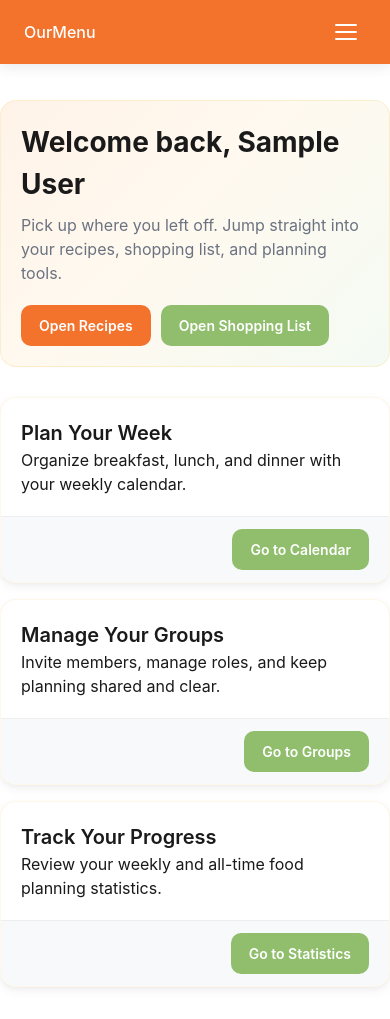
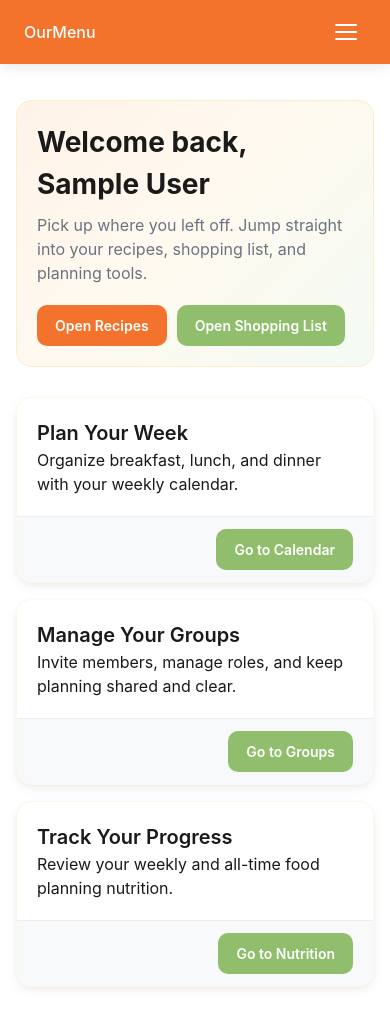
Before and after one commit to DTU-gruppe-12-24/62595-Full-stack-development, a Vue app in the folder frontend/: page / in a window 390 px wide. Built offline with nearby package versions, Linux system fonts and the light colour scheme; no server answers; sample sign-in values are in the browser's storage.

Commit message:
fix: align nutrition labels and page padding
Agent-Logs-Url: https://github.com/DTU-gruppe-12-24/62595-Full-stack-development/sessions/6df393d4-fa06-4d84-8a3b-77f129b151c9

Co-authored-by: JonasHersom <97104944+JonasHersom@users.noreply.github.com>

```diff
--- a/frontend/src/components/AppNavBar.vue
+++ b/frontend/src/components/AppNavBar.vue
@@ -44,7 +44,7 @@ function closeMenu() {
           <RouterLink to="/calendar" class="menu-item">Calendar</RouterLink>
           <RouterLink to="/shopping" class="menu-item">Shopping List</RouterLink>
           <RouterLink to="/groups" class="menu-item">Groups</RouterLink>
-          <RouterLink to="/statistics" class="menu-item">My statistics</RouterLink>
+          <RouterLink to="/statistics" class="menu-item">Our Nutrition</RouterLink>
           <AppButton variant="ghost" class="user-pill" @click="showProfile = true">
             <span class="icon">👨‍🍳</span>
             <span>Account</span>
@@ -70,7 +70,7 @@ function closeMenu() {
         <RouterLink to="/calendar" class="mobile-menu-item" @click="closeMenu">Calendar</RouterLink>
         <RouterLink to="/shopping" class="mobile-menu-item" @click="closeMenu">Shopping List</RouterLink>
         <RouterLink to="/groups" class="mobile-menu-item" @click="closeMenu">Groups</RouterLink>
-        <RouterLink to="/statistics" class="mobile-menu-item" @click="closeMenu">My statistics</RouterLink>
+        <RouterLink to="/statistics" class="mobile-menu-item" @click="closeMenu">Our Nutrition</RouterLink>
         <button class="mobile-menu-item mobile-account-btn" @click="() => { showProfile = true; closeMenu() }">
           <span class="icon">👨‍🍳</span> Account
         </button>
--- a/frontend/src/views/HomeView.vue
+++ b/frontend/src/views/HomeView.vue
@@ -78,9 +78,9 @@ const userName = computed(() => getStoredUser()?.name ?? 'there')
 
           <AppCard>
             <AppText variant="subtitle" tag="h2">Track Your Progress</AppText>
-            <AppText>Review your weekly and all-time food planning statistics.</AppText>
+            <AppText>Review your weekly and all-time food planning nutrition.</AppText>
             <template #footer>
-              <AppButton variant="secondary" to="/statistics">Go to Statistics</AppButton>
+              <AppButton variant="secondary" to="/statistics">Go to Nutrition</AppButton>
             </template>
           </AppCard>
         </div>
@@ -91,7 +91,7 @@ const userName = computed(() => getStoredUser()?.name ?? 'there')
 
 <style scoped>
 .home-page {
-  padding: 32px 0 48px;
+  padding-block: 32px 48px;
 }
 
 .hero {
@@ -123,7 +123,7 @@ const userName = computed(() => getStoredUser()?.name ?? 'there')
 
 @media (max-width: 640px) {
   .home-page {
-    padding: 20px 0 32px;
+    padding-block: 20px 32px;
   }
 
   .hero {
--- a/frontend/src/views/RecipesView.vue
+++ b/frontend/src/views/RecipesView.vue
@@ -150,10 +150,10 @@ async function confirmDeleteRecipe() {
 </template>
 
 <style scoped>
-.page { padding: 40px 0; }
+.page { padding-block: 40px; }
 
 @media (max-width: 640px) {
-  .page { padding: 16px 0; }
+  .page { padding-block: 16px; }
 
   .page-header {
     flex-direction: column;
--- a/frontend/src/views/StatisticsView.vue
+++ b/frontend/src/views/StatisticsView.vue
@@ -57,7 +57,7 @@ const mostCooked = computed(() => {
       </div>
     </AppSection>
 
-    <AppText v-if="!stats" class="loading">Select a group to see statistics...</AppText>
+    <AppText v-if="!stats" class="loading">Select a group to see nutrition...</AppText>
 
     <AppSection v-else class="stats-section">
       <div class="stats-grid">
@@ -95,12 +95,12 @@ const mostCooked = computed(() => {
 
 <style scoped>
 .statistics-page {
-  padding: 24px 0;
+  padding-block: 24px;
 }
 
 @media (max-width: 640px) {
   .statistics-page {
-    padding: 16px 0;
+    padding-block: 16px;
   }
 }
 
```
